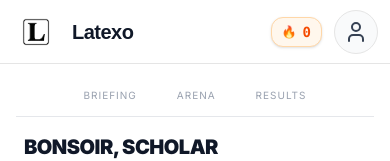
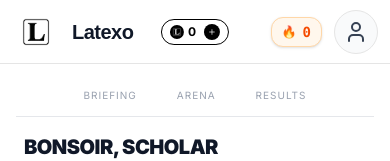
Before and after one commit to Malekse21/Latexo, a Next.js app: page /dashboard in a window 390 px wide. Shown: the top 161 px of the page. Built offline with nearby package versions, Linux system fonts and the light colour scheme; no server answers; a web font is replaced by a local one.

Commit message:
feat: Introduce DashboardNavbar and DefenseArena components for core dashboard functionality.

```diff
--- a/components/dashboard/DashboardNavbar.tsx
+++ b/components/dashboard/DashboardNavbar.tsx
@@ -46,21 +46,21 @@ export function DashboardNavbar() {
         <span className="font-serif font-bold text-xl md:text-2xl tracking-tight text-gray-900">Latexo</span>
       </Link>
 
-      {/* Center: Credits Pill (Hidden on Mobile) */}
-      <div className="absolute left-1/2 transform -translate-x-1/2 items-center hidden md:flex">
-        <div className="flex items-center gap-2 border-[1.5px] border-black rounded-full px-3 py-1.5 bg-white">
+      {/* Center: Credits Pill */}
+      <div className="absolute left-1/2 transform -translate-x-1/2 flex items-center">
+        <div className="flex items-center gap-1 md:gap-2 border-[1.5px] border-black rounded-full px-2 md:px-3 py-1 md:py-1.5 bg-white">
           <Image
             src="/images/favicon.jpeg"
             alt="Credits"
-            width={16}
-            height={16}
-            className="rounded-full"
+            width={14}
+            height={14}
+            className="rounded-full object-cover w-3.5 h-3.5 md:w-4 md:h-4"
           />
-          <span className="text-sm font-bold text-black">
-            {loading ? '...' : profile?.credits || 0} {t('common.credits')}
+          <span className="text-xs md:text-sm font-bold text-black">
+            {loading ? '...' : profile?.credits || 0} <span className="hidden sm:inline">{t('common.credits')}</span>
           </span>
-          <button className="flex items-center justify-center w-5 h-5 bg-black text-white rounded-full ml-1 hover:bg-neutral-800 transition-colors">
-            <Plus className="w-3 h-3" />
+          <button className="flex items-center justify-center w-4 h-4 md:w-5 md:h-5 bg-black text-white rounded-full ml-1 hover:bg-neutral-800 transition-colors">
+            <Plus className="w-2 md:w-3 h-2 md:h-3" />
           </button>
         </div>
       </div>
--- a/components/dashboard/DefenseArena.tsx
+++ b/components/dashboard/DefenseArena.tsx
@@ -1259,12 +1259,12 @@ export function DefenseArena({ onSimulationComplete, reportId, initialLanguage }
           >
             <div className="max-w-3xl w-full">
               <div className="mb-6">
-                <div className="flex items-center justify-between mb-2">
-                  <h2 className="text-3xl font-semibold font-serif text-gray-900 tracking-tight">
+                <div className="flex flex-col sm:flex-row items-start sm:items-center justify-between gap-4 mb-4">
+                  <h2 className="text-2xl md:text-3xl font-semibold font-serif text-gray-900 tracking-tight">
                     {t('simulation.setup')}
                   </h2>
                   {liveSimulations > 0 && (
-                    <div className="flex items-center gap-2 px-3 py-1.5 bg-white border-2 border-black shadow-[2px_2px_0px_0px_rgba(0,0,0,1)] text-[10px] font-bold uppercase tracking-widest text-black">
+                    <div className="flex items-center shrink-0 gap-2 px-3 py-1.5 bg-white border-2 border-black shadow-[2px_2px_0px_0px_rgba(0,0,0,1)] text-[10px] md:text-xs font-bold uppercase tracking-widest text-black">
                       <div className="w-1.5 h-1.5 bg-black rounded-full animate-pulse" />
                       {liveSimulations} {language === 'fr' ? 'Simulations Actives' : 'Active Simulations'}
                     </div>
```
